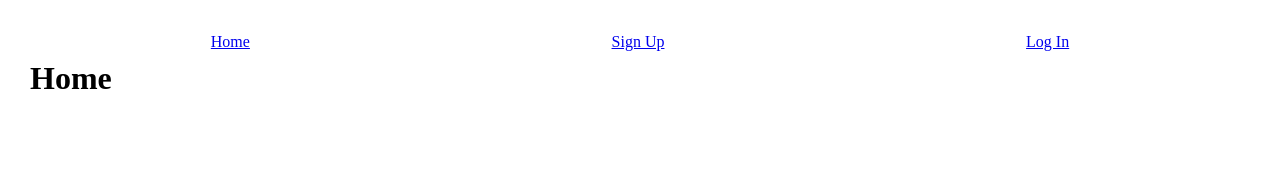
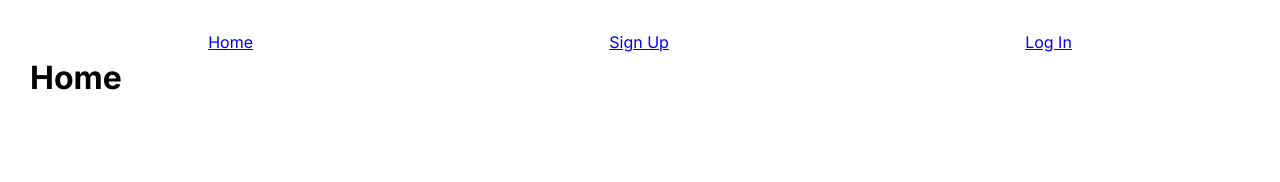
Before and after one commit to Tomek889/diary-app, a React (Vite) app in the folder client/: page / in a window 1280 px wide. Shown: the top 182 px of the page. Built offline with nearby package versions, Linux system fonts and the light colour scheme.

Commit message:
Change the font to Inter

```diff
--- a/client/index.html
+++ b/client/index.html
@@ -4,6 +4,12 @@
     <meta charset="UTF-8" />
     <meta name="viewport" content="width=device-width, initial-scale=1.0" />
     <title>Diary App</title>
+    <link rel="preconnect" href="https://fonts.googleapis.com" />
+    <link rel="preconnect" href="https://fonts.gstatic.com" crossorigin />
+    <link
+      href="https://fonts.googleapis.com/css2?family=Inter:ital,opsz,wght@0,14..32,100..900;1,14..32,100..900&family=Roboto:ital,wght@0,100..900;1,100..900&display=swap"
+      rel="stylesheet"
+    />
   </head>
   <body>
     <div id="root"></div>
--- a/client/src/index.css
+++ b/client/src/index.css
@@ -23,6 +23,7 @@
 body {
   line-height: 1.5;
   -webkit-font-smoothing: antialiased;
+  font-family: "Inter", "Roboto", sans-serif;
 }
 
 img,
@@ -92,5 +93,5 @@
 }
 
 .entered-day {
-    background-color: red;
+  background-color: red;
 }
```
